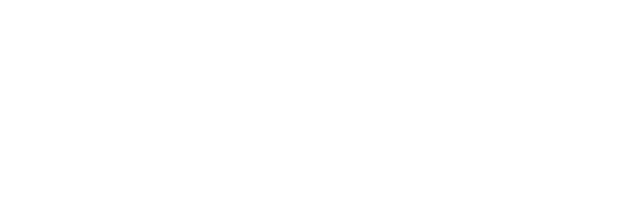
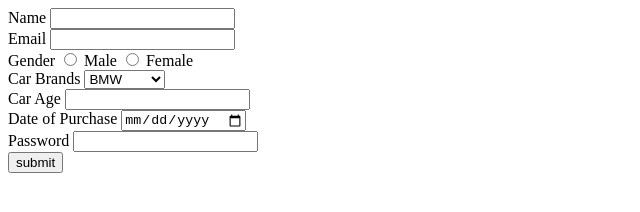
Before and after one commit to acciojob/car-insurance-form-AravindSheelam, a website: page main.html in a window 1280 px wide. Shown: the whole page, without its empty margins (0-640 px from the left). Drawn offline with Linux system fonts and the light colour scheme.

Commit message:
created a submission

```diff
--- a/main.html
+++ b/main.html
@@ -7,6 +7,35 @@
 </head>
 
 <body>
+	<form method="post">
+		<label for="name">Name</label>
+		<input type="text" id="name" required><br>
+
+		<label for="email">Email</label>
+		<input type="email" id="email" required><br>
+
+		<label for="gender">Gender</label>
+		<input type="radio" id="gender" required> Male
+		<input type="radio" id="gender" required> Female<br>
+
+		<label for="cars">Car Brands</label>
+		<select id="cars" required>
+			<option>BMW</option>
+			<option>Audi</option>
+			<option>Mercedez</option>
+		</select><br>
+
+		<label for="carage">Car Age</label>
+		<input type="number" id="carage" required><br>
+
+		<label for="dop">Date of Purchase</label>
+		<input type="date" id="dop" required><br>
+
+		<label for="password">Password</label>
+		<input type="password" id="password" required><br>
+
+		<button type="submit">submit</button>
+	</form>
 	<!-- the entire body must be written by student -->
     <script type="text/javascript" src="./script.js">
 </script>
```
